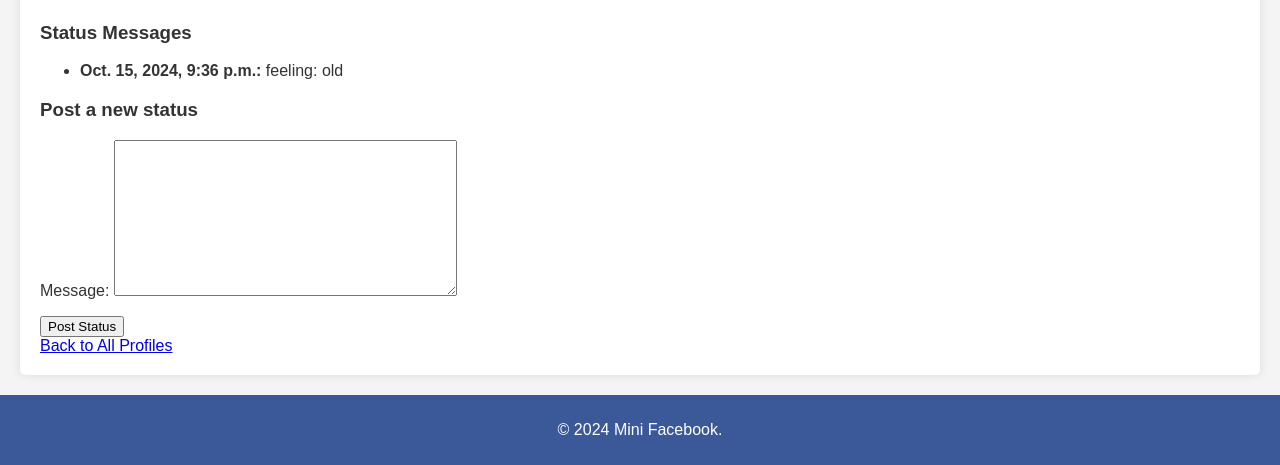
After one commit to AsadSoomr0/cs412, a Django app: page /mini_fb/profile/1/ in a window 1280 px wide. The commit adds this page. Shown: the part 630-1095 px from the top of the page. Run offline with Django 5.2, Linux system fonts and the light colour scheme; data comes from the database, SQL or seed files in the repository; both versions use the stored data as it was after the commit.

Commit message:
Added views and templates for mini fb status messages and profile creation

```diff
--- a/mini_fb/admin.py
+++ b/mini_fb/admin.py
@@ -3,3 +3,4 @@ from .models import *
 # Register your models here.
 
 admin.site.register(Profile)
+admin.site.register(StatusMessage)
--- /dev/null
+++ b/mini_fb/forms.py
@@ -0,0 +1,13 @@
+from django import forms
+from .models import Profile
+from .models import StatusMessage
+
+class CreateProfileForm(forms.ModelForm):
+    class Meta:
+        model = Profile
+        fields = ['first_name', 'last_name', 'city', 'email', 'profile_image_url']
+
+class CreateStatusMessageForm(forms.ModelForm):
+    class Meta:
+        model = StatusMessage
+        fields = ['message']
--- a/mini_fb/models.py
+++ b/mini_fb/models.py
@@ -1,8 +1,9 @@
 from django.db import models
-
+from django.utils import timezone
 # Create your models here.
 
 from django.db import models
+from django.urls import reverse
 
 class Profile(models.Model):
     first_name = models.CharField(max_length=100)
@@ -13,3 +14,17 @@ class Profile(models.Model):
 
     def __str__(self):
         return f'{self.first_name} {self.last_name}'
+
+    def get_status_messages(self):
+        return self.statusmessage_set.all().order_by('-timestamp')
+
+    def get_absolute_url(self):
+        return reverse('show_profile', kwargs={'pk': self.pk})
+
+class StatusMessage(models.Model):
+    message = models.TextField()
+    timestamp = models.DateTimeField(default=timezone.now)
+    profile = models.ForeignKey(Profile, on_delete=models.CASCADE)
+
+    def __str__(self):
+        return f'{self.message} - {self.timestamp}'
--- a/mini_fb/templates/mini_fb/show_all_profiles.html
+++ b/mini_fb/templates/mini_fb/show_all_profiles.html
@@ -12,8 +12,8 @@
         </tr>
         {% for profile in profiles %}
         <tr>
-            <td>{{ profile.first_name }}</td>
-            <td>{{ profile.last_name }}</td>
+            <td><a href="{% url 'show_profile' profile.pk %}">{{ profile.first_name }}</a></td>
+            <td><a href="{% url 'show_profile' profile.pk %}">{{ profile.last_name }}</a></td>
             <td>{{ profile.city }}</td>
             <td>{{ profile.email }}</td>
             <td><img src="{{ profile.profile_image_url }}" alt="{{ profile.first_name }}" width="100"></td>
--- /dev/null
+++ b/mini_fb/templates/mini_fb/show_profile.html
@@ -0,0 +1,29 @@
+{% extends 'base.html' %}
+{% load static %}
+{% block content %}
+    <h1>{{ object.first_name }} {{ object.last_name }}</h1>
+    <p><strong>City:</strong> {{ object.city }}</p>
+    <p><strong>Email:</strong> {{ object.email }}</p>
+    <img src="{{ object.profile_image_url }}" alt="Profile Image" width="500">
+
+    <h3>Status Messages</h3>
+    <ul>
+        {% for status in profile.get_status_messages %}
+            <li>
+                <strong>{{ status.timestamp }}:</strong> {{ status.message }}
+            </li>
+        {% empty %}
+            <p>No status messages available.</p>
+        {% endfor %}
+    </ul>
+
+        <!-- Form to create a new status -->
+    <h3>Post a new status</h3>
+    <form method="post" action="{% url 'create_status' profile.pk %}">
+        {% csrf_token %}
+        {{ status_form.as_p }}
+        <input type="submit" value="Post Status">
+    </form>
+
+    <a href="{% url 'show_all_profiles' %}">Back to All Profiles</a>
+{% endblock %}
--- a/mini_fb/urls.py
+++ b/mini_fb/urls.py
@@ -1,6 +1,12 @@
 from django.urls import path
 from .views import ShowAllProfilesView
+from .views import ShowProfilePageView
+from .views import CreateProfileView
+from .views import CreateStatusMessageView
 
 urlpatterns = [
     path('', ShowAllProfilesView.as_view(), name='show_all_profiles'),
+    path('profile/<int:pk>/', ShowProfilePageView.as_view(), name ='show_profile'),
+    path('create_profile/', CreateProfileView.as_view(), name='create_profile'),
+    path('profile/<int:pk>/create_status/', CreateStatusMessageView.as_view(), name='create_status'),
 ]
--- a/mini_fb/views.py
+++ b/mini_fb/views.py
@@ -1,9 +1,47 @@
 from django.shortcuts import render
 from django.views.generic import ListView
+from django.views.generic import DetailView
+from django.views.generic import CreateView
+from django.urls import reverse
+from .forms import CreateProfileForm
+from .forms import CreateStatusMessageForm
 from .models import *
 
 # Create your views here.
 class ShowAllProfilesView(ListView):
     model = Profile
-    template_name = 'show_all_profiles.html'
+    template_name = 'mini_fb/show_all_profiles.html'
     context_object_name = 'profiles'
+
+class ShowProfilePageView(DetailView):
+    model = Profile
+    template_name = 'mini_fb/show_profile.html'
+
+    def get_context_data(self, **kwargs):
+        context = super().get_context_data(**kwargs)
+        context['status_form'] = CreateStatusMessageForm()
+        return context
+
+class CreateProfileView(CreateView):
+    model = Profile
+    form_class = CreateProfileForm
+    template_name = 'mini_fb/create_profile_form.html'
+
+class CreateStatusMessageView(CreateView):
+    model = StatusMessage
+    form_class = CreateStatusMessageForm
+    template_name = 'mini_fb/create_status_form.html'
+
+    def form_valid(self, form):
+        profile = Profile.objects.get(pk=self.kwargs['pk'])
+        form.instance.profile = profile
+        return super().form_valid(form)
+
+    def get_success_url(self):
+        profile_pk = self.kwargs['pk']
+        return reverse('show_profile', kwargs={'pk': profile_pk})
+
+    def get_context_data(self, **kwargs):
+        context = super().get_context_data(**kwargs)
+        context['profile'] = Profile.objects.get(pk=self.kwargs['pk'])
+        return context
```
Also changed, not shown: mini_fb/templates/mini_fb/create_profile_form.html (added, +11 -0 lines), mini_fb/templates/mini_fb/create_status_form.html (added, +14 -0 lines), db.sqlite3, mini_fb/migrations/0002_statusmessage.py (added), mini_fb/templates/base.html (renamed from mini_fb/templates/mini_fb/base.html).
